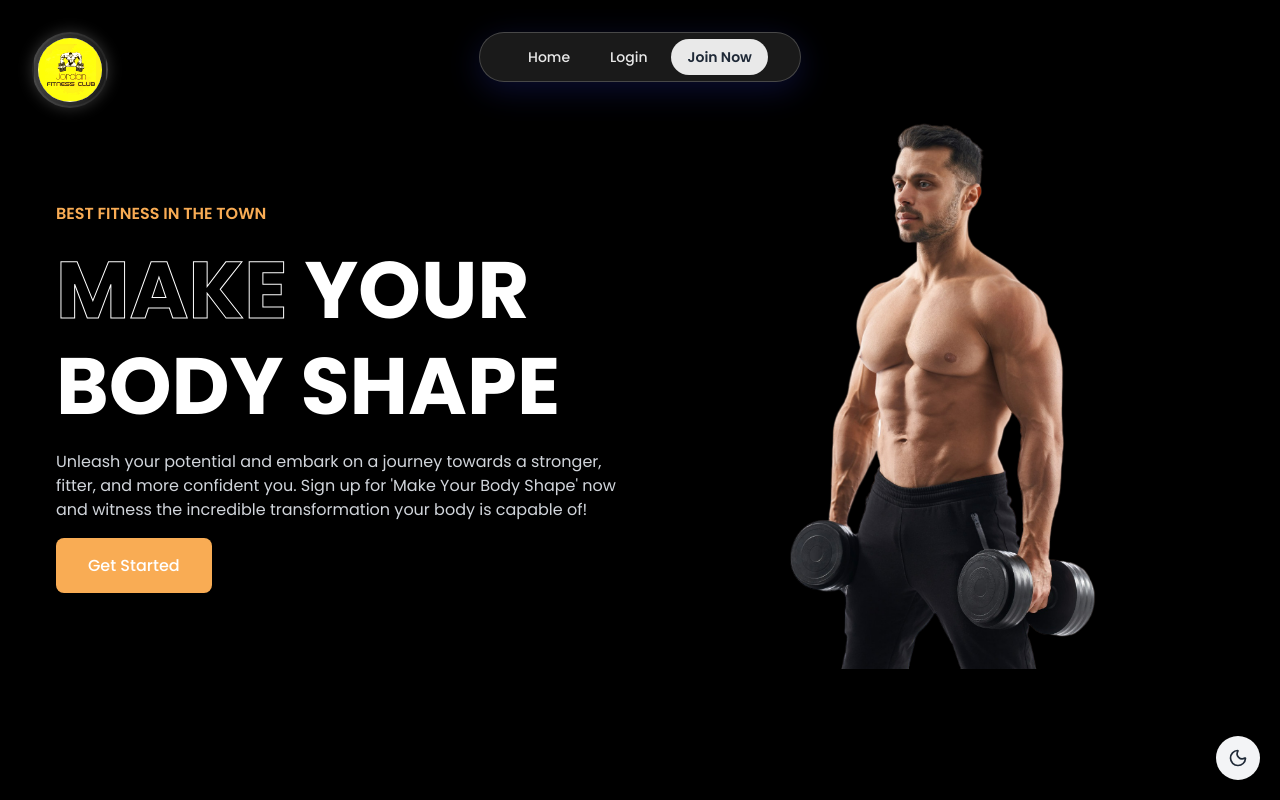
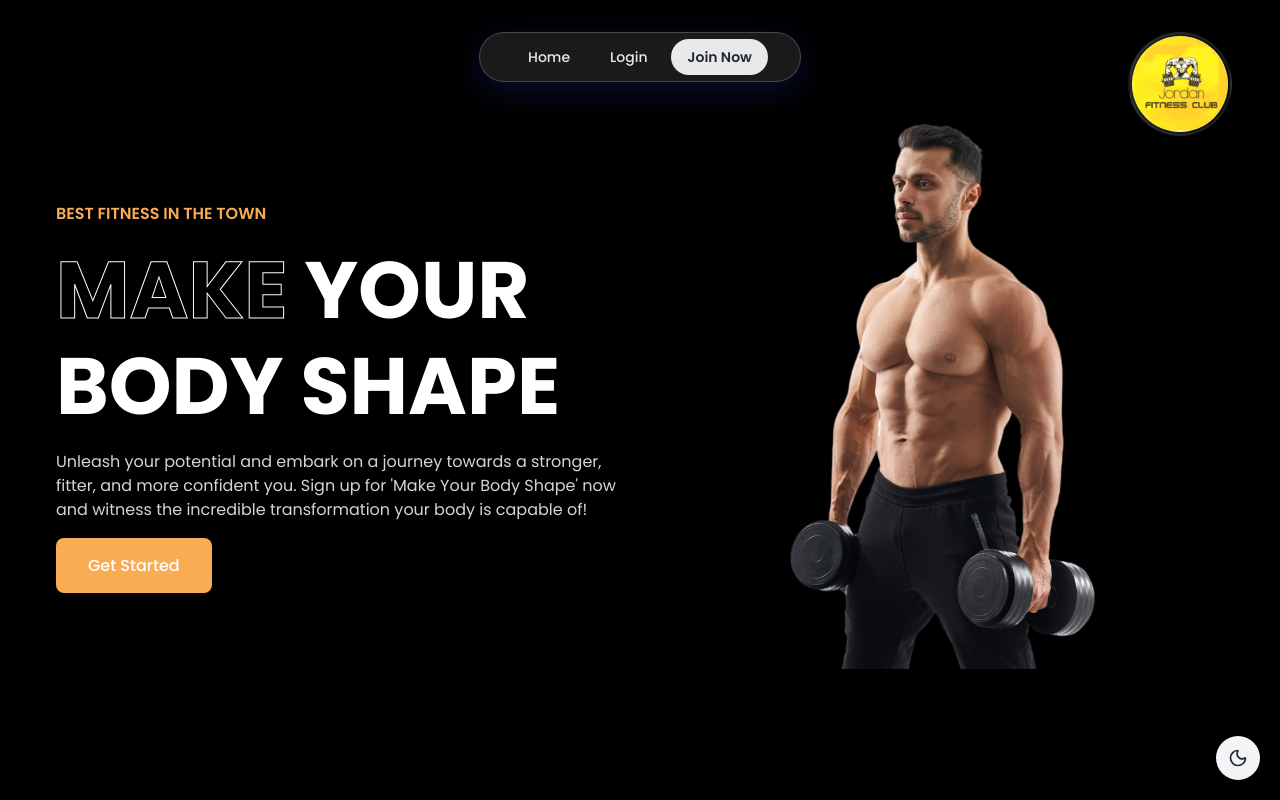
Before and after one commit to Arjun140205/Jordan-Fitness-Club, a React (Vite) app in the folder client/: page / in a window 1280 px wide. Shown: the top 800 px of the page. Built offline with nearby package versions, Linux system fonts and the light colour scheme; no server answers.

Commit message:
Refined Home.jsx structure and improved component integration

```diff
--- a/client/src/pages/Home.jsx
+++ b/client/src/pages/Home.jsx
@@ -35,13 +35,13 @@ const Home = () => {
         initial={{ opacity: 0, scale: 0.8 }}
         animate={{ opacity: 1, scale: 1 }}
         transition={{ duration: 0.5 }}
-        className="fixed top-8 left-8 z-50"
+        className="fixed top-8 right-12 z-50"
       >
-        <div className="logo-container rounded-full p-1 bg-gradient-to-r from-white/20 to-white/5 backdrop-blur-sm shadow-[0_0_15px_rgba(255,255,255,0.2)]">
+        <div className="logo-container rounded-full p-0.5 bg-gradient-to-r from-white/10 to-transparent backdrop-blur-[2px]">
           <img
             src={logo}
             alt="Jordan Fitness Club Logo"
-            className="w-16 h-16 rounded-full object-cover filter contrast-125 brightness-110 hover:scale-105 transition-transform duration-300"
+            className="w-24 h-24 rounded-full object-cover filter contrast-110 brightness-105 hover:scale-102 transition-transform duration-300"
           />
         </div>
       </motion.div>
```
